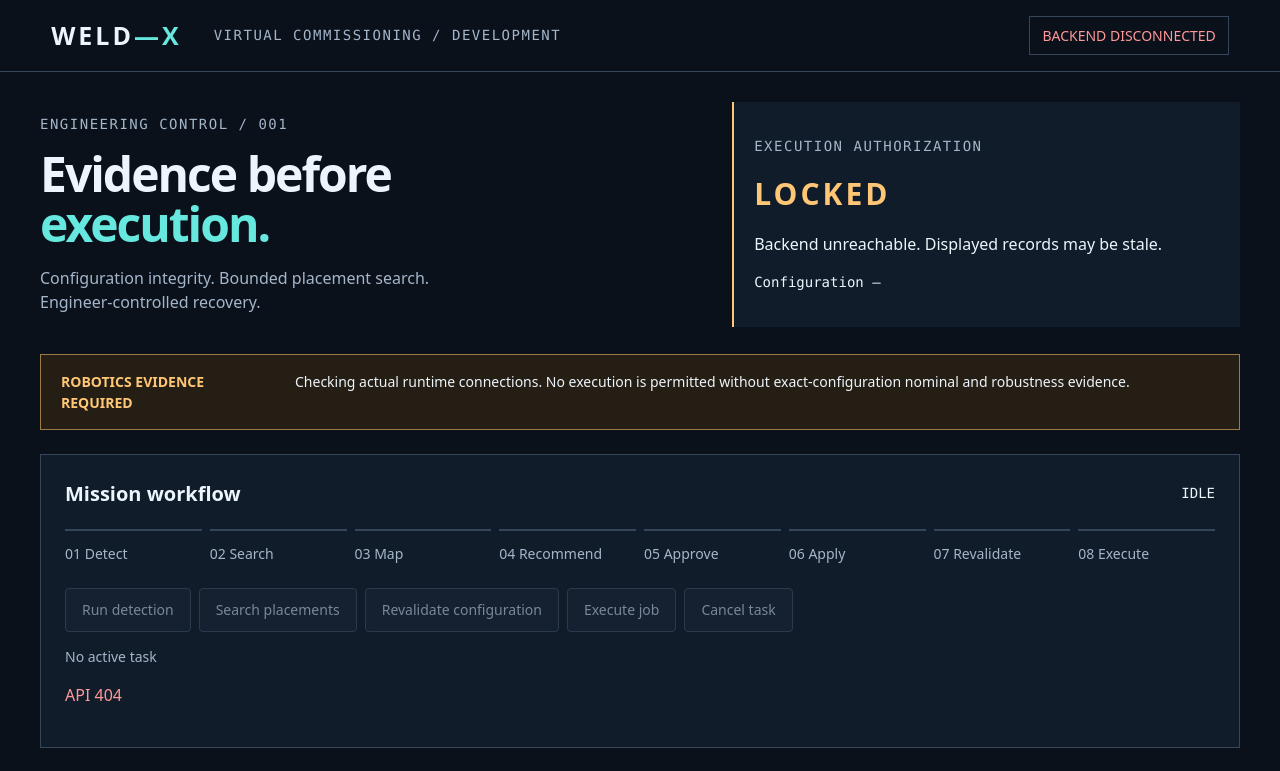
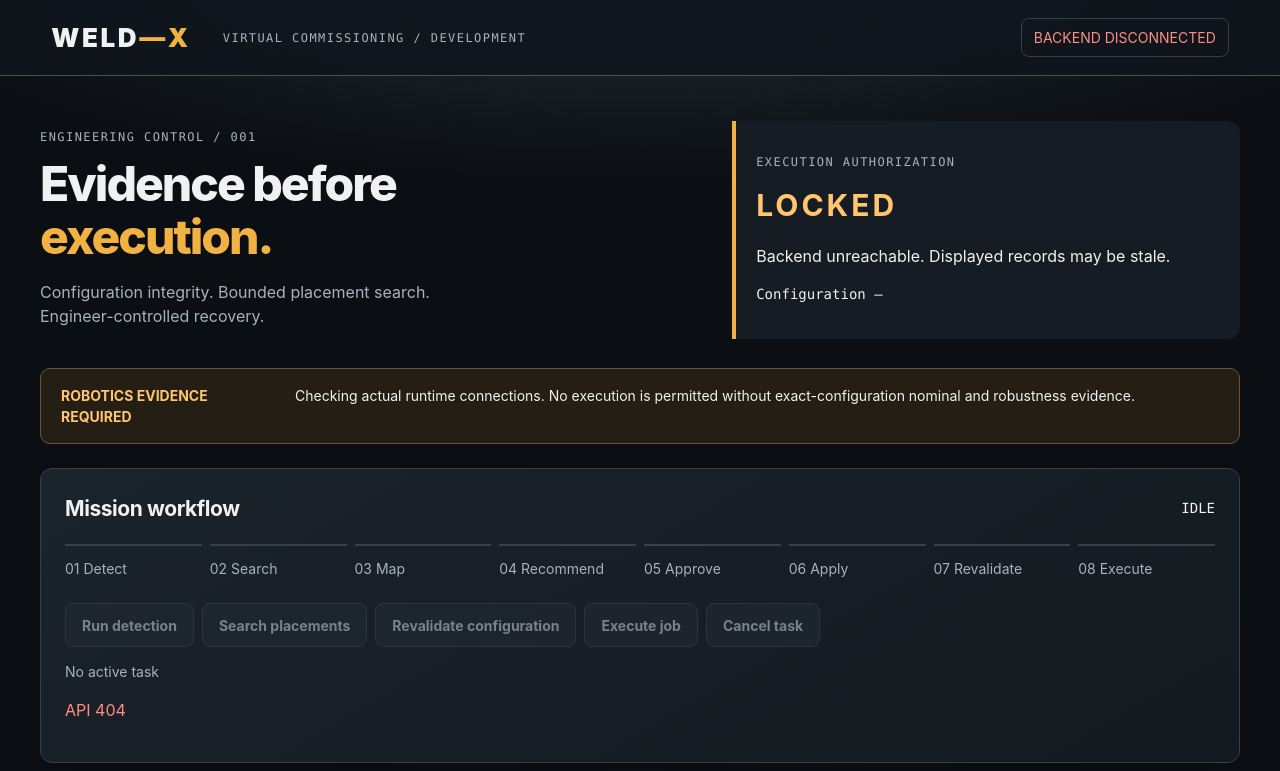
Before and after one commit to mayureshcode/weld-x, a plain HTML site: page dashboard/index.html in a window 1280 px wide. Shown: the top 771 px of the page. Drawn offline with Linux system fonts and the light colour scheme; no server answers; a script that the page names is missing.

Commit message:
style: refine graphite and safety-amber dashboard without changing workflow gates

```diff
--- a/dashboard/style.css
+++ b/dashboard/style.css
@@ -9,3 +9,52 @@ dialog{width:min(1100px,90vw);max-height:85vh;background:#111e2a;color:#eaf2fa;b
 
 /* Long recorded scenario IDs must not widen the mobile viewport. */
 select{max-width:calc(100% - 16px);min-width:0}
+
+/* VNext graphite + safety amber product-console refinement.
+   Deliberately style-only: no changes to authorization or motion logic. */
+:root {
+  --bg:#0b0e12; --surface:#161c23; --line:#35404a;
+  --text:#f0f1f2; --muted:#a7b2bc; --cyan:#f2b243;
+  --warning:#ffc66d; --risk:#ff8e82;
+}
+body {
+  background:radial-gradient(ellipse 88% 42% at 50% -8%,#26313a 0%,#0b0e12 74%) fixed;
+  font-family:Inter, "Segoe UI", system-ui, sans-serif;
+}
+header {
+  min-height:76px; background:#10161dd9;
+  backdrop-filter:blur(16px); position:sticky;top:0;z-index:15;
+  border-bottom:1px solid #4a5055;
+}
+.brand{font-weight:900;font-size:26px;letter-spacing:.10em}
+.mode,.eyebrow{font-size:12px;letter-spacing:.12em;text-transform:uppercase}
+.tag{border-radius:8px}
+main{max-width:1480px;padding-top:12px}
+.hero h1{font-weight:850;line-height:1.1}
+.hero aside{border-left:4px solid var(--cyan);border-radius:0 12px 12px 0}
+section:not(.hero){
+  border-radius:12px;box-shadow:0 12px 36px #00000018;
+  background:linear-gradient(150deg,#1b232b 0%,#13191f 100%);
+}
+.notice{border-radius:10px;border-color:#6d5430}
+.heading h2{font-size:21px;font-weight:720;letter-spacing:-.02em}
+.workflow li.current{border-color:var(--cyan);color:var(--text)}
+button {
+  border-radius:8px;font-weight:650;transition:background .14s ease,color .14s ease;
+  background:#332716;color:var(--warning);
+}
+button:not(:disabled):hover{background:#514025}
+button:disabled{background:#202831;opacity:.68}
+#cell-view {
+  background:radial-gradient(circle at 45% 38%,#28343c 0%,#0b1117 78%);
+  border-radius:10px;height:480px;box-shadow:inset 0 0 28px #0006;
+}
+#placement-map{border-radius:10px;background:#101820}
+select,input{border-radius:7px;background:#0c1218}
+table tbody tr:hover{background:#ffffff08}
+dialog{background:#141c23;border-color:var(--cyan);border-radius:12px}
+@media (max-width:760px){
+  header{position:static}
+  main{padding:0 16px 24px}
+  #cell-view{height:340px}
+}
```
